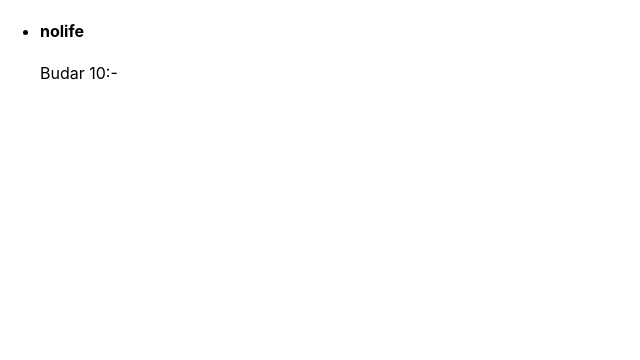
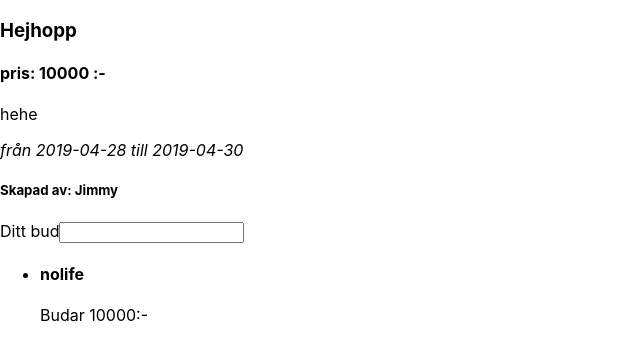
Before and after one commit to jimmyhornstrom/AuctionNakowski, a React (Create React App) app in the folder auction-app/: page / in a window 1280 px wide. Shown: the top 360 px of the page, without its empty margins (0-640 px from the left). Built offline with nearby package versions, Linux system fonts and the light colour scheme.

Commit message:
Högsta bud visas som aktuellt pris på auk

```diff
--- a/auction-app/src/Components/ViewActiveAuction/ActiveAuction.js
+++ b/auction-app/src/Components/ViewActiveAuction/ActiveAuction.js
@@ -2,24 +2,29 @@ import React, {useEffect, useContext} from 'react';
 import AuctionInfo from './AuctionInfo';
 import BidList from './BidList';
 import MakeBidForm from './MakeBidForm';
+import { AuctionContext } from '../../Context/AuctionContext';
+import { BidContext } from '../../Context/BidContext';
 
 export default function ActiveAuction() {//{auction}
-
+    //vill ha en auktion ev auktionsID som inparameter
     //för test
     const auction = {
         "AuktionID": 4604,
         "Titel": "Hejhopp",
         "Beskrivning": "hehe",
-        "StartDatum": "2019-04-28T00:00:00",
-        "SlutDatum": "2019-04-30T00:00:00",
+        "StartDatum": "2019-04-28",
+        "SlutDatum": "2019-04-30",
         "Gruppkod": 2210,
         "Utropspris": 4214,
         "SkapadAv": "Jimmy"}
+    //
 
+    const {bids} = useContext(BidContext);
+    const accuratePrice =  bids.length ? (Math.max.apply(Math, bids.map(function(bid) { return bid.Summa; }))) : (auction.Utropspris);
     return (
         <React.Fragment>
-            <AuctionInfo auction={auction}/>
-            {/* <MakeBidForm /> */}
+            <AuctionInfo auction={auction} price={accuratePrice}/>
+            <MakeBidForm highestBet={accuratePrice}/>
             <BidList auctionID={auction.AuktionID} />
         </React.Fragment>
     )
--- a/auction-app/src/Components/ViewActiveAuction/AuctionInfo.js
+++ b/auction-app/src/Components/ViewActiveAuction/AuctionInfo.js
@@ -1,10 +1,14 @@
 import React, {useEffect} from 'react'
 
-export default function AuctionInfo() {
+export default function AuctionInfo({auction, price}) {
 
     return (
         <React.Fragment>
-
+            <h3>{auction.Titel}</h3>
+            <h4>pris: {price} :-</h4>
+            <p>{auction.Beskrivning}</p>
+            <p><i>från {auction.StartDatum} till {auction.SlutDatum}</i></p>
+            <h5>Skapad av: {auction.SkapadAv}</h5>
         </React.Fragment>
     )
 }
--- a/auction-app/src/Components/ViewActiveAuction/MakeBidForm.js
+++ b/auction-app/src/Components/ViewActiveAuction/MakeBidForm.js
@@ -2,27 +2,29 @@ import React, {useEffect} from 'react'
 
 export default function MakeBidForm(props) {
 
-    let url = "http://nackowskis.azurewebsites.net/api/Bud/2210";
-    let bid = {Summa: 10, AuktionID: props.aID, Budgivare: "hämtat från input"};
+    // let url = "http://nackowskis.azurewebsites.net/api/Bud/2210";
+    // let bid = {Summa: 10, AuktionID: props.aID, Budgivare: "hämtat från input"};
 
-    fetch(url,{
-        method: 'POST',
-        body: JSON.stringify(bid),
-        headers: {
-        'Accept': 'application/json, text/plain, */*',
-        'Content-Type': 'application/json'
-        }
-        }).then(function (data) {
+    // fetch(url,{
+    //     method: 'POST',
+    //     body: JSON.stringify(bid),
+    //     headers: {
+    //     'Accept': 'application/json, text/plain, */*',
+    //     'Content-Type': 'application/json'
+    //     }
+    //     }).then(function (data) {
 
-            //rendera om historiken, uppdatera state mao
+    //         //rendera om historiken, uppdatera state mao
 
-            console.log('Request success: ', 'posten skapad');
-       })
+    //         console.log('Request success: ', 'posten skapad');
+    //    })
 
     return (
         <React.Fragment>
-            <label>Ditt bud</label>
-            <input type="number" min="0" />
+            <form>
+                <label>Ditt bud</label>
+                <input type="number" min="0" />
+            </form>
         </React.Fragment>
     )
 }
--- a/auction-app/src/Context/AuctionContext.js
+++ b/auction-app/src/Context/AuctionContext.js
@@ -3,7 +3,17 @@ import React, {createContext, useState} from 'react';
 export const AuctionContext = createContext();
 
 const AuctionContextProvider = (props) => {
-    const [auctions, setAuctions] = useState([]);
+    const testData = {
+        "AuktionID": 4604,
+        "Titel": "Hejhopp",
+        "Beskrivning": "hehe",
+        "StartDatum": "2019-04-28T00:00:00",
+        "SlutDatum": "2019-04-30T00:00:00",
+        "Gruppkod": 2210,
+        "Utropspris": 4214,
+        "SkapadAv": "Jimmy"}
+
+    const [auctions, setAuctions] = useState([testData]);
 
     const addAuction = (arrayWithAuctions) => {
         setAuctions([...auctions, ...arrayWithAuctions]);
--- a/auction-app/src/Context/BidContext.js
+++ b/auction-app/src/Context/BidContext.js
@@ -4,7 +4,7 @@ import GetBidData from '../Repositorys/BidAPIRepository';
 export const BidContext = createContext();
 
 const BidContextProvider = (props) => {
-    const testdata = {BudID: 1, Summa: 10, AuktionID: 4604, Budgivare: "nolife"};
+    const testdata = {BudID: 1, Summa: 10000, AuktionID: 4604, Budgivare: "nolife"};
 
     const [bids, setBids] = useState([testdata]);
 
```
